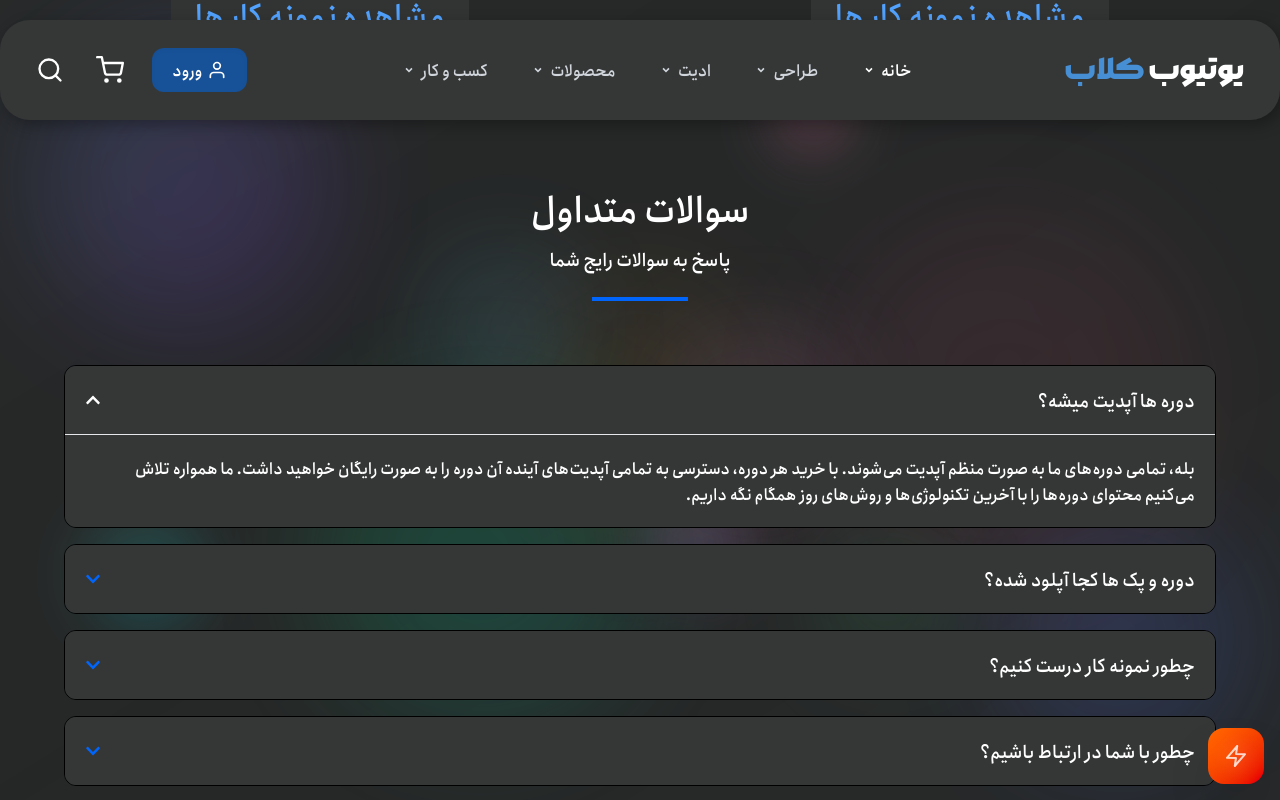
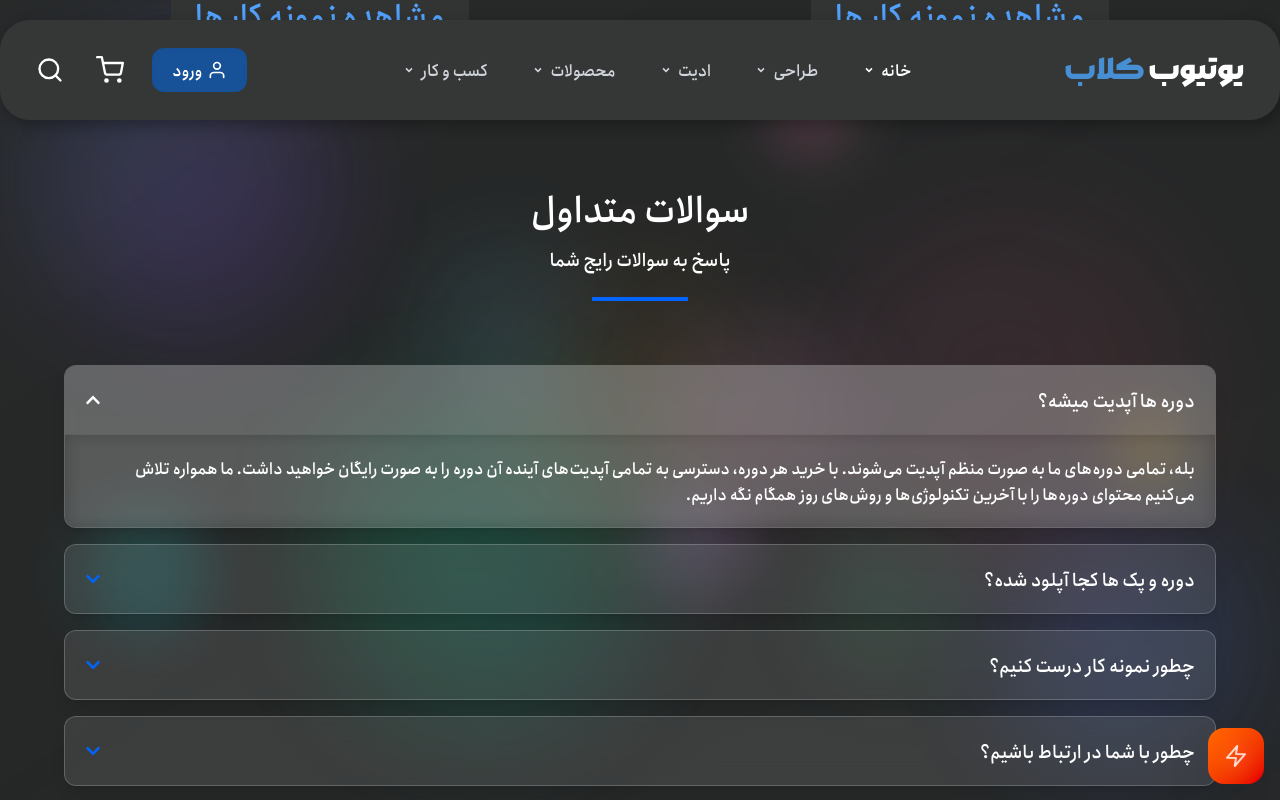
Before and after one commit to Masoud2025/YTC-CLUB, a Next.js app: page / in a window 1280 px wide. Both pictures are taken after a click on the button "دوره ها آپدیت میشه؟". Shown: the part 5151-5951 px from the top of the page. Built offline with nearby package versions, Linux system fonts and the light colour scheme.

Commit message:
better ui glass backgrounds

```diff
--- a/src/app/components/ui/FAQ.tsx
+++ b/src/app/components/ui/FAQ.tsx
@@ -48,7 +48,7 @@ const FAQ: React.FC = () => {
   };
 
   return (
-    <section className="py-20 px-6  " dir="rtl">
+    <section className="py-20 px-6" dir="rtl">
       <div className="max-w-6xl mx-auto">
         <div className="text-center mb-16">
           <h2 className="text-4xl font-bold mb-4 text-white">سوالات متداول</h2>
@@ -63,14 +63,14 @@ const FAQ: React.FC = () => {
               initial={{ opacity: 0, y: 20 }}
               animate={{ opacity: 1, y: 0 }}
               transition={{ duration: 0.5, delay: item.id * 0.1 }}
-              className="border  rounded-xl overflow-hidden"
+              className="bg-white/10 backdrop-blur-md border border-white/20 rounded-xl overflow-hidden shadow-lg hover:shadow-xl transition-all duration-300"
             >
               <button
                 onClick={() => toggleQuestion(item.id)}
-                className={`w-full text-right p-5 flex justify-between items-center transition-colors ${
+                className={`w-full text-right p-5 flex justify-between items-center transition-all duration-300 ${
                   openQuestion === item.id
-                    ? 'bg-[#353737] text-white'
-                    : 'bg-[#353737] text-white hover:bg-gray-700'
+                    ? 'bg-white/20 text-white'
+                    : 'bg-transparent text-white hover:bg-white/10'
                 }`}
               >
                 <span className="font-bold text-lg">{item.question}</span>
@@ -79,7 +79,7 @@ const FAQ: React.FC = () => {
                   transition={{ duration: 0.3 }}
                 >
                   <FaChevronDown
-                    className={`${
+                    className={`transition-colors duration-300 ${
                       openQuestion === item.id ? 'text-white' : 'text-[#0165FC]'
                     }`}
                   />
@@ -95,7 +95,7 @@ const FAQ: React.FC = () => {
                     transition={{ duration: 0.3 }}
                     className="overflow-hidden"
                   >
-                    <div className="p-5 bg-[#353737] border-t border-gray-200 text-white leading-relaxed">
+                    <div className="p-5 bg-white/5 backdrop-blur-sm border-t border-white/10 text-white leading-relaxed">
                       {item.answer}
                     </div>
                   </motion.div>
--- a/src/app/components/ui/PortfolioSection.tsx
+++ b/src/app/components/ui/PortfolioSection.tsx
@@ -33,7 +33,7 @@ const PortfolioItem: React.FC<PortfolioItemProps> = ({
       <div className="flex justify-center w-full">
         <Link
           href={buttonHref}
-          className="bg-[#323434] text-blue-400 py-2 px-6 rounded-md hover:bg-[#1d4080] transition-colors"
+          className="bg-[#323434] text-blue-400 py-2 px-6 rounded-md hover:bg-[#1d4080] transition-colors max-w-[200px] sm:max-w-none truncate"
         >
           {buttonText}
         </Link>
--- a/src/app/components/ui/VideoIntro.tsx
+++ b/src/app/components/ui/VideoIntro.tsx
@@ -191,21 +191,23 @@ const YouTubeClubIntro: React.FC = () => {
             transition={{ duration: 0.8, ease: 'easeOut' }}
             className="w-full md:w-1/2 order-1 md:order-2"
           >
-            <h2 className="text-4xl font-bold mb-6 text-white">
+            <h2 className="text-4xl font-bold mb-6 text-white text-center">
               معرفی کامل یوتیوب کلاب
             </h2>
-            <p className="text-lg text-white mb-6 leading-relaxed">
+            <p className="text-lg text-white mb-6 leading-relaxed text-right">
               داخل این ویدیو شما به طور کامل با سایت یوتیوب کلاب و قسمت های
               مختلف سایت و کاربرد های مختلف اون آشنا میشیم.
             </p>
             <div className="w-20 h-1 bg-[#0165FC] mb-8"></div>
-            <h3 className="text-2xl font-bold text-white mb-6">خدمات ما</h3>
+            <h3 className="text-2xl font-bold text-white mb-6 text-center">
+              خدمات ما
+            </h3>
             <motion.button
               whileHover={{ scale: 1.05, backgroundColor: '#141843' }}
               whileTap={{ scale: 0.95 }}
               transition={{ type: 'spring', stiffness: 400, damping: 17 }}
               onClick={togglePlay}
-              className="bg-[#0165FC] text-white font-medium py-3 px-8 rounded-lg hover:bg-[#141843] transition-colors mt-4"
+              className="bg-[#0165FC] text-white font-medium py-3 px-8 rounded-lg hover:bg-[#141843] transition-colors mt-4 text-center"
             >
               مشاهده ویدیو
             </motion.button>
```
